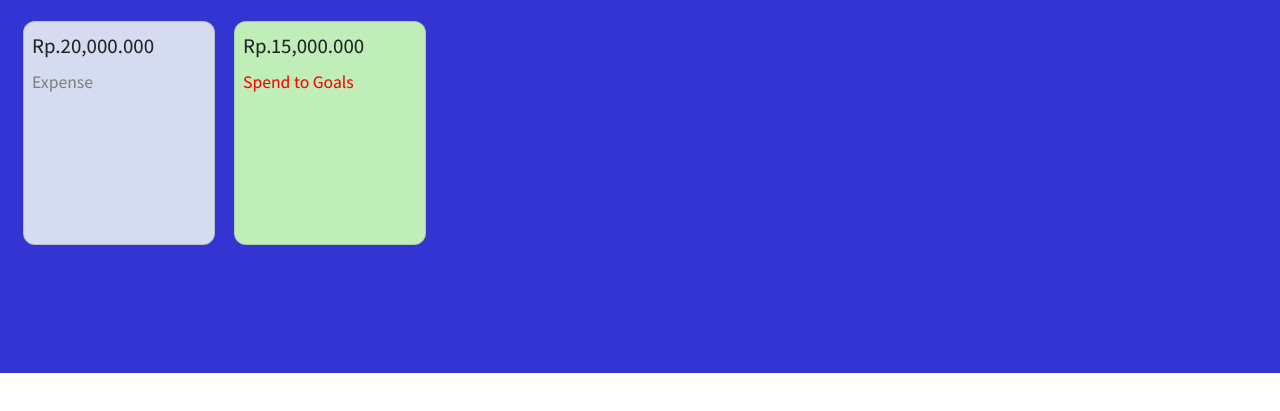
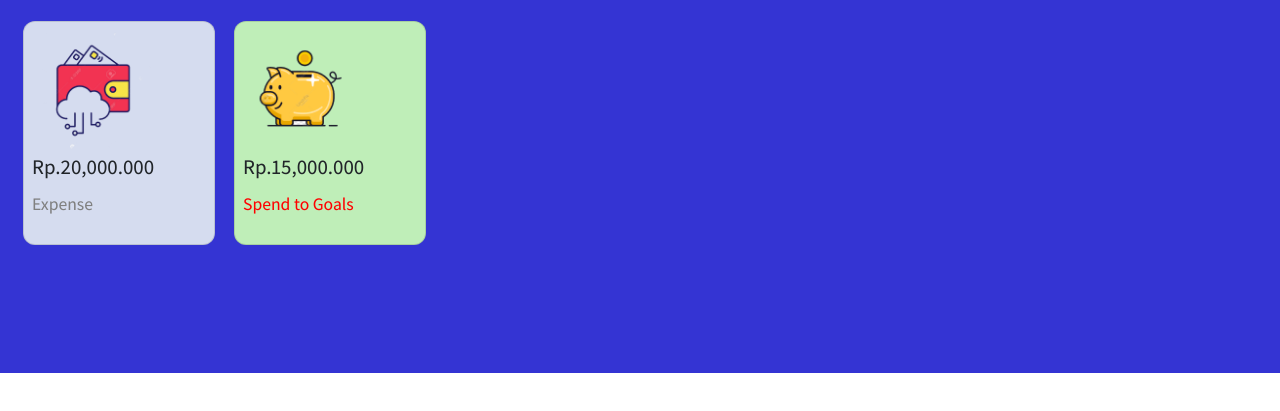
Before and after one commit to wempyv/budget-tracker-ui, a plain HTML site: page index.html in a window 1280 px wide. Shown: the part 173-584 px from the top of the page. Drawn offline with nearby package versions, Linux system fonts and the light colour scheme; the site is published under a folder, as on GitHub Pages, so addresses that start at the root find nothing.

Commit message:
first commit

```diff
--- a/index.html
+++ b/index.html
@@ -35,12 +35,12 @@
         </div>
         <div class="scrolling-wrapper-flexbox mt-4">
           <div class="card card-expense p-2">
-            <img src="/images/expense-icon.png" alt="" width="70%" />
+            <img src="images/expense-icon.png" alt="" width="70%" />
             <span class="expense-budget">Rp.20,000.000</span>
             <span class="title-expense mt-2">Expense</span>
           </div>
           <div class="card card-saving ml-3 p-2">
-            <img src="/images/saving.png" alt="" width="70%" />
+            <img src="images/saving.png" alt="" width="70%" />
             <span class="saving-budget">Rp.15,000.000</span>
             <span class="title-saving mt-2">Spend to Goals</span>
           </div>
```
